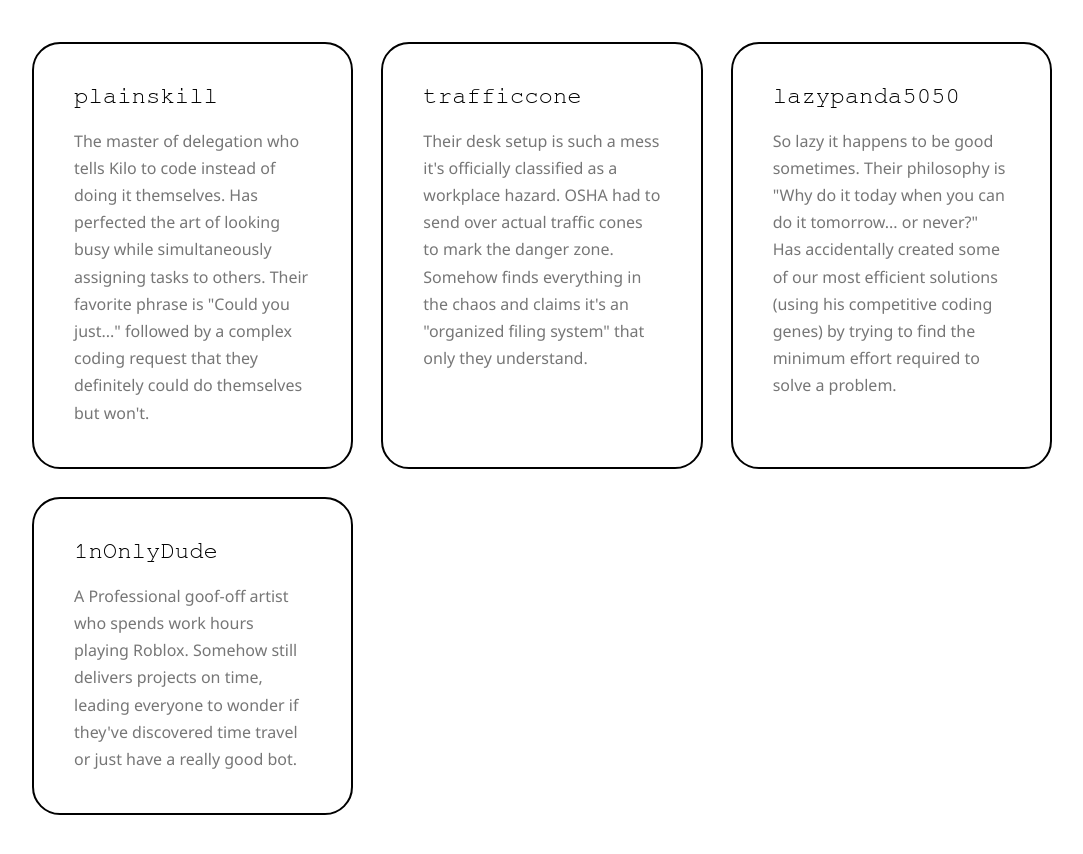
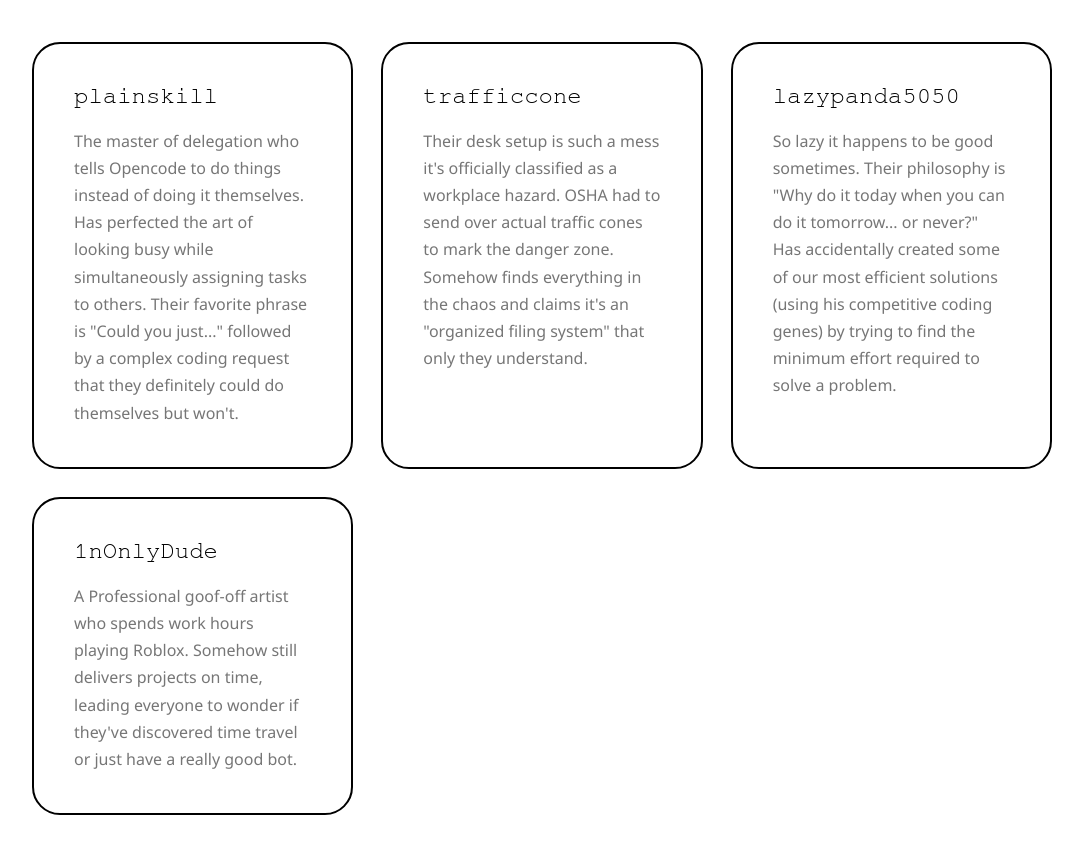
Before and after one commit to LibreLoom/Website, a React (Vite) app in the folder web/: page /team in a window 1280 px wide. Shown: the part 940-1794 px from the top of the page, without its empty margins (98-1181 px from the left). Built offline with nearby package versions, Linux system fonts and the light colour scheme; a web font is replaced by a local one.

Commit message:
changed bio of plainskill

```diff
--- a/web/src/components/Team.jsx
+++ b/web/src/components/Team.jsx
@@ -7,7 +7,7 @@ function Team() {
     {
       name: "plainskill",
       description:
-        'The master of delegation who tells Kilo to code instead of doing it themselves. Has perfected the art of looking busy while simultaneously assigning tasks to others. Their favorite phrase is "Could you just..." followed by a complex coding request that they definitely could do themselves but won\'t.',
+        'The master of delegation who tells Opencode to do things instead of doing it themselves. Has perfected the art of looking busy while simultaneously assigning tasks to others. Their favorite phrase is "Could you just..." followed by a complex coding request that they definitely could do themselves but won\'t.',
     },
     {
       name: "trafficcone",
```
